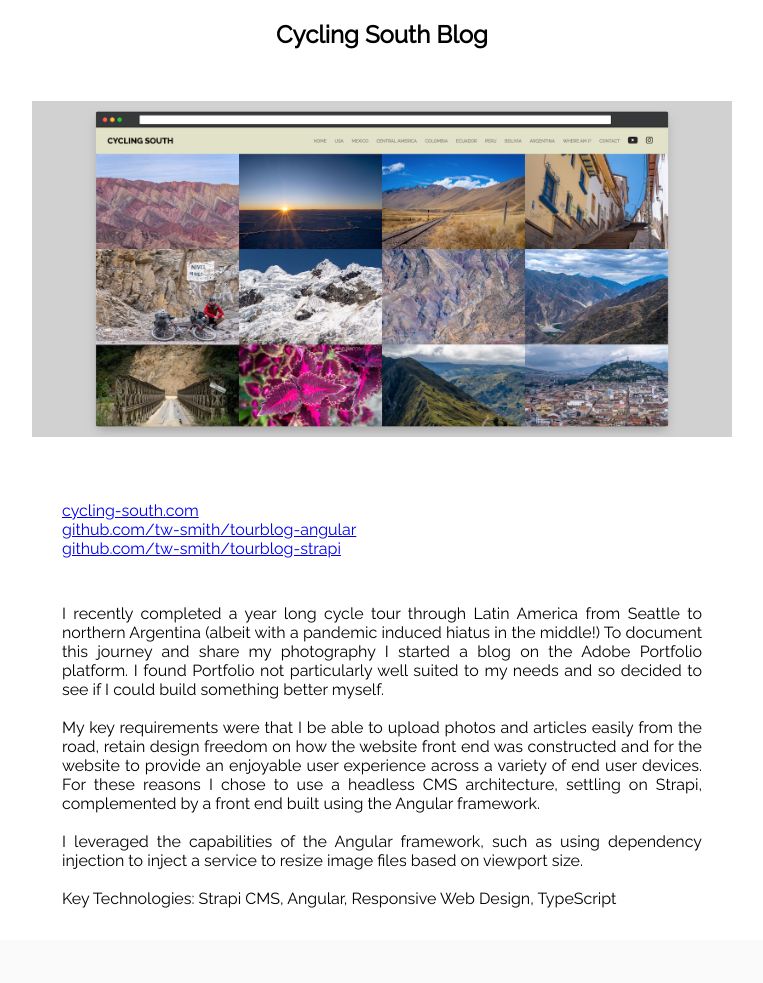
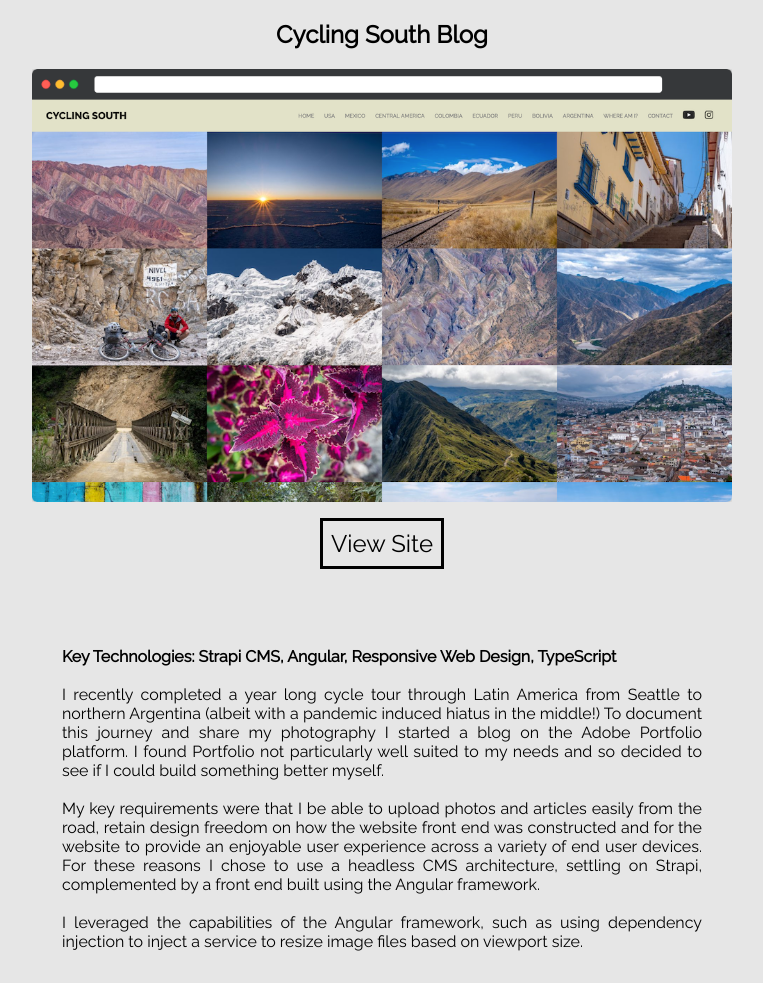
Before and after one commit to tw-smith/portfolio, a Flask app: page /projects/cyclingsouth in a window 1280 px wide. Shown: the part 50-1033 px from the top of the page, without its empty margins (258-1021 px from the left). Before the commit the page ends 958 px from the top, so only its background shows below. Run offline with Flask 2, Linux system fonts and the light colour scheme.

Commit message:
corrects image aspect ratios plus project page styling

```diff
--- a/app/routes.py
+++ b/app/routes.py
@@ -50,7 +50,7 @@ def index():
 def tourtracker():
     return render_template('tourtracker_template.html',
                            project_title='Tour Tracker',
-                           project_image_url='../static/tourtracker-screely-mockup_resize.png',
+                           project_image_url='../static/tourtracker_home_screely.png',
                            project_website={
                                'url': 'https://tourtracker.tw-smith.me',
                                'desc': 'tourtracker.tw-smith.me'
@@ -64,7 +64,7 @@ def tourtracker():
 def arcade():
     return render_template('arcade_template.html',
                            project_title='Arcade',
-                           project_image_url='../static/arcade-screely-mockup_resize.png',
+                           project_image_url='../static/arcade_home_screely.png',
                            project_website={
                                'url': 'https://arcade.tw-smith.me',
                                'desc': 'arcade.tw-smith.me'
@@ -78,18 +78,18 @@ def arcade():
 def cyclingsouth():
     return render_template('cyclingsouth_template.html',
                            project_title='Cycling South Blog',
-                           project_image_url='../static/cyclingsouth-screely-mockup_resize.png',
+                           project_image_url='../static/cyclingsouth_home_screely.png',
                            project_website={
                                'url': 'https://cycling-south.com',
                                'desc': 'cycling-south.com'
                            },
                            project_repo=[{
-                               'url': 'https://github.com/tw-smith/tourblog-angular',
-                               'desc': 'github.com/tw-smith/tourblog-angular'
+                               'url': 'https://github.com/tw-smith/tourblog-strapi',
+                               'desc': 'github.com/tw-smith/tourblog-strapi'
                            },
                                {
-                                   'url': 'https://github.com/tw-smith/tourblog-strapi',
-                                   'desc': 'github.com/tw-smith/tourblog-strapi'
+                                   'url': 'https://github.com/tw-smith/tourblog-angular',
+                                   'desc': 'github.com/tw-smith/tourblog-angular'
                                }])
 
 
--- a/app/static/style.css
+++ b/app/static/style.css
@@ -14,6 +14,10 @@
 html {
   font-size: 16px; /* converts browser standard 16px to 10px to make rem maths easier */
 
+}
+
+b {
+  font-weight: bold;
 }
 
 /* Set global font styles */
@@ -109,6 +113,13 @@ body {
   .button {
     font-size: 2.4rem;
   }
+}
+
+.button--project {
+  font-size: 1.5rem;
+  padding: 0.5rem;
+  margin: 0;
+  text-decoration: none;
 }
 
 
@@ -220,6 +231,7 @@ body {
 }
 
 .project__content {
+  background-color: rgb(230,230,230);
   display: flex;
   flex-direction: column;
   width: 100%;
@@ -227,9 +239,9 @@ body {
 }
 
 .project__photo {
-  margin: 2rem;
+  margin-bottom: 1rem;
   height: auto;
-  width: 100%;
+  width: 90%;
 }
 
 .project__text {
@@ -241,6 +253,10 @@ body {
 .project__description {
   margin-top: 0.5rem;
   text-align: justify;
+}
+
+.repo__list {
+  list-style-image: url("GitHub-Mark-32px.png") ;
 }
 
 
@@ -260,7 +276,7 @@ body {
 
   .project__photo {
     width: 700px;
-    margin: 2rem;
+    /*margin: 2rem;*/
   }
 }
 
--- a/app/templates/arcade_template.html
+++ b/app/templates/arcade_template.html
@@ -1,5 +1,7 @@
 {% extends 'project_template.html' %}
 {% block project_description %}
+    <b>Key Technologies: Python, Flask, HTML/CSS, JavaScript, Webhooks, External APIs, SQLite</b>
+    <br><br>
     I have completed several long bicycle tours over the years and I like to
     plot the routes I have followed on a map so I can share my progress day by day with friends and family.
     Previously, this meant downloading individual GPS track files, manually stitching them together and then
@@ -12,6 +14,4 @@
     <br><br>
     The visualisation will automatically be updated whenever the user uploads a new activity to Strava
     through the use of a webhook subscription through the Strava Webhook Events API.
-    <br><br>
-    Key Technologies: Python, Flask, HTML/CSS, JavaScript, Webhooks, External APIs, SQLite
 {% endblock %}
--- a/app/templates/cyclingsouth_template.html
+++ b/app/templates/cyclingsouth_template.html
@@ -1,5 +1,7 @@
 {% extends 'project_template.html' %}
 {% block project_description %}
+    <b>Key Technologies: Strapi CMS, Angular, Responsive Web Design, TypeScript</b>
+    <br><br>
     I recently completed a year long cycle tour through Latin America from
     Seattle to northern Argentina (albeit with a pandemic induced hiatus in the middle!) To document this
     journey and share my photography I started a blog on the Adobe Portfolio platform. I found Portfolio
@@ -12,6 +14,4 @@
     <br><br>
     I leveraged the capabilities of the Angular framework, such as using dependency injection to inject a
     service to resize image files based on viewport size.
-    <br><br>
-    Key Technologies: Strapi CMS, Angular, Responsive Web Design, TypeScript
 {% endblock %}
--- a/app/templates/project_template.html
+++ b/app/templates/project_template.html
@@ -20,11 +20,15 @@
         <div class="project__content">
             <h3 class="project__header">{{ project_title }}</h3>
             <img class="project__photo" src="{{ project_image_url }}" alt="Project mockup image">
+            <a href="{{ project_website['url'] }}" class="button button--black button--project">View Site</a>
+{#            <a href="{{ project_repo[0]['url'] }}" class="button button--black button--project">View GitHub</a>#}
             <div class="project__text">
-                <a href="{{ project_website['url'] }}"><p>{{ project_website['desc'] }}</p></a>
-                {% for repo in project_repo %}
-                    <a href="{{ repo['url'] }}"><p>{{ repo['desc'] }}</p></a>
-                {% endfor %}
+{#                <a href="{{ project_website['url'] }}"><p>{{ project_website['desc'] }}</p></a>#}
+{#                {% for repo in project_repo %}#}
+{#                    <ul class="repo__list">#}
+{#                        <li><a href="{{ repo['url'] }}">{{ repo['desc'] }}</a></li>#}
+{#                    </ul>#}
+{#                {% endfor %}#}
                 <br><br>
                 <p class="project__description">
                     {%  block project_description %}
--- a/app/templates/tourtracker_template.html
+++ b/app/templates/tourtracker_template.html
@@ -1,5 +1,7 @@
 {% extends "project_template.html" %}
 {%  block project_description %}
+    <b>Key Technologies: Python, Flask, HTML/CSS, JavaScript, Webhooks, External APIs, SQLite</b>
+    <br><br>
     I have completed several long bicycle tours over the years and I like to
     plot the routes I have followed on a map so I can share my progress day by day with friends and family.
     Previously, this meant downloading individual GPS track files, manually stitching them together and then
@@ -12,6 +14,4 @@ I have completed several long bicycle tours over the years and I like to
     <br><br>
     The visualisation will automatically be updated whenever the user uploads a new activity to Strava
     through the use of a webhook subscription through the Strava Webhook Events API.
-                <br><br>
-                Key Technologies: Python, Flask, HTML/CSS, JavaScript, Webhooks, External APIs, SQLite
 {%  endblock %}
```
Also changed, not shown: app/static/UpMock_template.png (deleted), app/static/analog_exif_screenshot.png (deleted), app/static/arcade-screely-mockup_resize.png (deleted), app/static/arcade_home_screely.png (added), app/static/arcade_noborder.png, app/static/cyclingsouth-screely-mockup_resize.png (deleted), app/static/cyclingsouth_home_screely.png (added), app/static/cyclingsouth_noborder.png, app/static/tourtracker_home_screely.png (added), 2 other files. Lines whose indentation alone changed are shown as unchanged.
